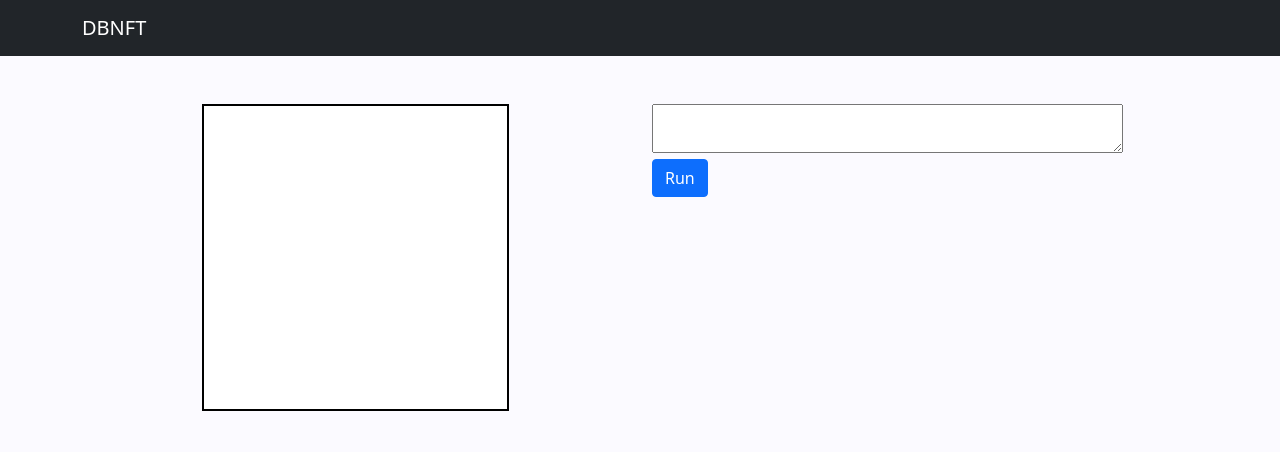
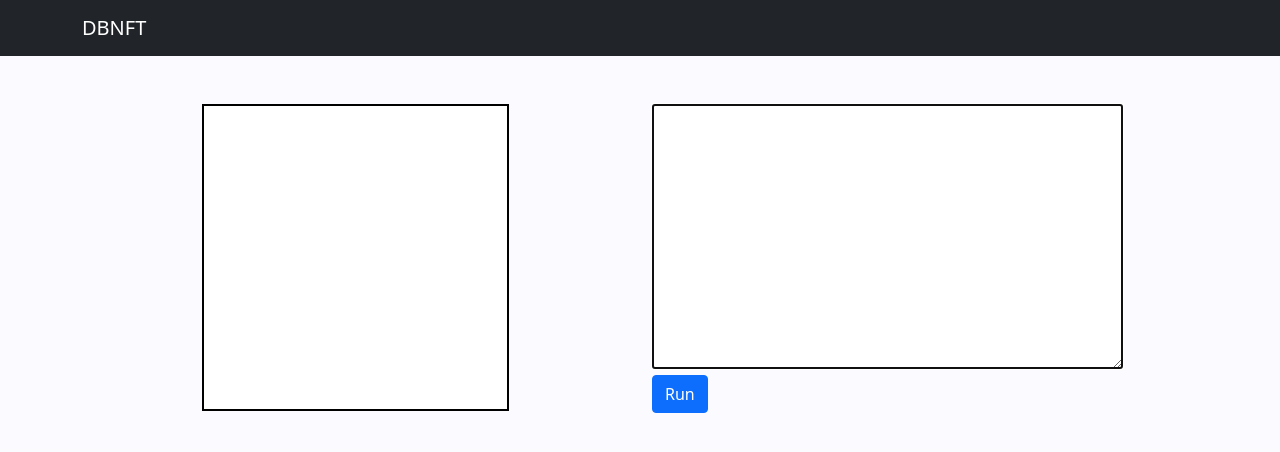
Before and after one commit to louissobel/dbn, a React (Create React App) app in the folder dbnft/app/: page / in a window 1280 px wide. Shown: the top 452 px of the page. Built offline with nearby package versions, Linux system fonts and the light colour scheme.

Commit message:
keyboard shortcut

```diff
--- a/dbnft/app/package.json
+++ b/dbnft/app/package.json
@@ -15,6 +15,7 @@
     "react": "^17.0.2",
     "react-bootstrap": "^2.0.0-rc.1",
     "react-dom": "^17.0.2",
+    "react-hotkeys-hook": "^3.4.3",
     "react-scripts": "4.0.3",
     "web-vitals": "^1.1.2"
   },
--- a/dbnft/app/src/CodeInput.js
+++ b/dbnft/app/src/CodeInput.js
@@ -1,39 +1,48 @@
-import React from 'react';
+import React, {useState, useRef, useEffect} from 'react';
 
 import Navbar from 'react-bootstrap/Navbar';
 import Row from 'react-bootstrap/Row';
 import Col from 'react-bootstrap/Col';
 import Button from 'react-bootstrap/Button';
 
-class CodeInput extends React.Component {
-  constructor(props) {
-    super(props);
-    this.state = {
-      code: ""
-    };
+import {useHotkeys} from 'react-hotkeys-hook'
+
+export default function CodeInput(props) {
+
+  const [code, setCode] = useState("")
+  const textarea = useRef(null)
+
+  useHotkeys('command+enter', () => {
+    props.onRun(code)
+  }, {
+    enableOnTags: ['TEXTAREA']
+  });
+
+  useEffect(() => {
+    // TODO: always focus?
+    textarea.current.focus()
+  });
+
+  function onCodeChange(e) {
+    setCode(e.target.value)
   }
 
-  onCodeChange(e) {
-    this.setState({
-      code:  e.target.value,
-    })
+  function onRunPress() {
+    props.onRun(code)
   }
 
-  onRun(e) {
-    this.props.onRun(this.state.code)
-  }
-
-  render() {
   return (
     <div className="code-input-holder">
       <Row>
         <Col>
           <textarea
+            ref={textarea}
             className="code-input"
             cols="50"
-              disabled={this.props.disabled}
-              value={this.state.code}
-              onChange={this.onCodeChange.bind(this)}
+            rows="12"
+            disabled={props.disabled}
+            value={code}
+            onChange={onCodeChange}
           />
         </Col>
       </Row>
@@ -41,8 +50,8 @@ class CodeInput extends React.Component {
         <Col>
           <Button
             variant="primary"
-              disabled={this.props.disabled}
-              onClick={this.onRun.bind(this)}
+            disabled={props.disabled}
+            onClick={onRunPress}
           >
             Run
           </Button>
@@ -51,6 +60,3 @@ class CodeInput extends React.Component {
     </div>
   )
 }
-}
-
-export default CodeInput;
```
Also changed, not shown: 1 other file (tests, documents, lock files or other folders). Lines whose indentation alone changed are shown as unchanged.
